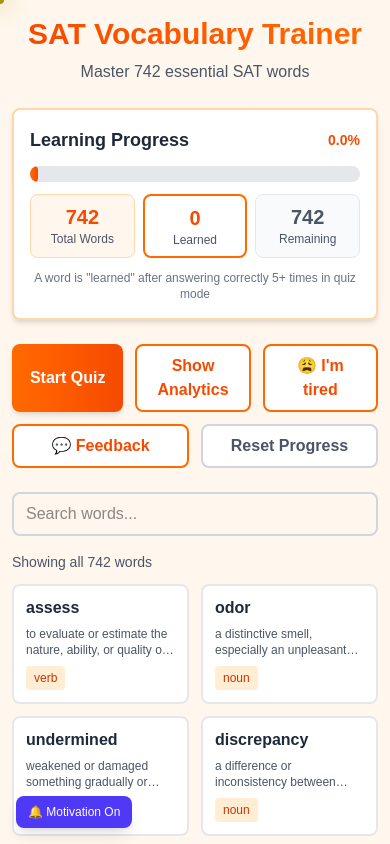
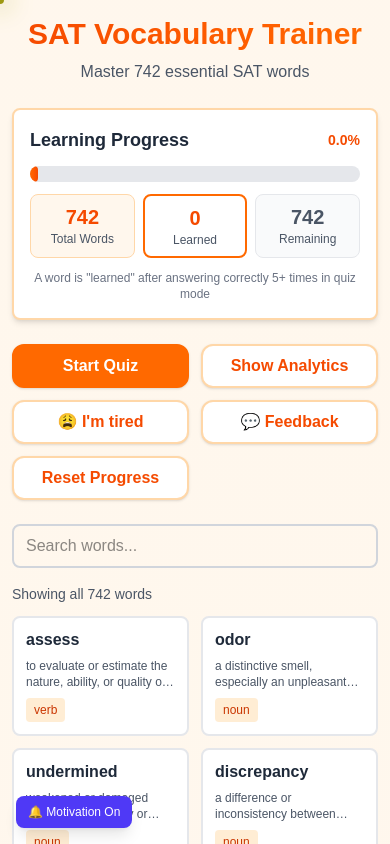
Before and after one commit to sapogeth/sat-vocab-trainer, a Next.js app: page / in a window 390 px wide. Shown: the top 844 px of the page. Built offline with nearby package versions, Linux system fonts and the light colour scheme.

Commit message:
fixed bugs

```diff
--- a/app/page.tsx
+++ b/app/page.tsx
@@ -111,28 +111,28 @@
         />
 
         {/* Action Buttons */}
-        <div className="flex flex-wrap gap-3 sm:gap-4 mb-6">
+        <div className="grid grid-cols-2 sm:grid-cols-3 md:grid-cols-5 gap-3 sm:gap-4 mb-6">
           <button
             onClick={() => setShowQuiz(true)}
-            className="flex-1 sm:flex-none bg-gradient-to-r from-orange-500 to-orange-600 text-white px-4 sm:px-6 py-2 sm:py-3 rounded-lg font-semibold hover:from-orange-600 hover:to-orange-700 transition-all hover:scale-105 active:scale-95 shadow-md"
+            className="bg-orange-500 text-white border-2 border-orange-500 px-4 sm:px-6 py-2 sm:py-3 rounded-xl font-semibold hover:bg-orange-600 hover:border-orange-600 hover:scale-105 transition-all active:scale-95 shadow-sm"
           >
             Start Quiz
           </button>
           <button
             onClick={() => setShowDashboard(!showDashboard)}
-            className="flex-1 sm:flex-none bg-white text-orange-600 border-2 border-orange-500 px-4 sm:px-6 py-2 sm:py-3 rounded-lg font-semibold hover:bg-orange-50 transition-all hover:scale-105 active:scale-95"
+            className="bg-white text-orange-600 border-2 border-orange-200 px-4 sm:px-6 py-2 sm:py-3 rounded-xl font-semibold hover:bg-orange-50 hover:border-orange-400 hover:scale-105 transition-all active:scale-95 shadow-sm"
           >
             {showDashboard ? "Hide" : "Show"} Analytics
           </button>
           <button
             onClick={handleMotivationClick}
-            className="flex-1 sm:flex-none bg-white text-orange-600 border-2 border-orange-500 px-4 sm:px-6 py-2 sm:py-3 rounded-lg font-semibold hover:bg-orange-50 transition-all hover:scale-105 active:scale-95"
+            className="bg-white text-orange-600 border-2 border-orange-200 px-4 sm:px-6 py-2 sm:py-3 rounded-xl font-semibold hover:bg-orange-50 hover:border-orange-400 hover:scale-105 transition-all active:scale-95 shadow-sm"
           >
             😩 I'm tired
           </button>
           <button
             onClick={() => window.open("https://forms.gle/SbdTwuxGyP1yndKb6", "_blank")}
-            className="flex-1 sm:flex-none bg-white text-orange-600 border-2 border-orange-500 px-4 sm:px-6 py-2 sm:py-3 rounded-lg font-semibold hover:bg-orange-50 transition-all hover:scale-105 active:scale-95"
+            className="bg-white text-orange-600 border-2 border-orange-200 px-4 sm:px-6 py-2 sm:py-3 rounded-xl font-semibold hover:bg-orange-50 hover:border-orange-400 hover:scale-105 transition-all active:scale-95 shadow-sm"
           >
             💬 Feedback
           </button>
@@ -142,7 +142,7 @@
                 resetProgress();
               }
             }}
-            className="flex-1 sm:flex-none bg-white text-gray-600 border-2 border-gray-300 px-4 sm:px-6 py-2 sm:py-3 rounded-lg font-semibold hover:bg-gray-50 transition-all hover:scale-105 active:scale-95"
+            className="bg-white text-orange-600 border-2 border-orange-200 px-4 sm:px-6 py-2 sm:py-3 rounded-xl font-semibold hover:bg-orange-50 hover:border-orange-400 hover:scale-105 transition-all active:scale-95 shadow-sm"
           >
             Reset Progress
           </button>
@@ -233,7 +233,7 @@
               return (
                 <div
                   key={word.word}
-                  className={`bg-white rounded-lg border-2 overflow-hidden transition-all hover:shadow-lg cursor-pointer hover:scale-105 ${
+                  className={`bg-white rounded-lg border-2 overflow-hidden transition-all hover:shadow-lg cursor-pointer ${
                     isLearned
                       ? "border-orange-400 bg-orange-50/50"
                       : "border-gray-200 hover:border-orange-300"
--- a/components/Quiz.tsx
+++ b/components/Quiz.tsx
@@ -146,7 +146,7 @@
             </p>
             <button
               onClick={() => window.open("https://forms.gle/SbdTwuxGyP1yndKb6", "_blank")}
-              className="bg-gradient-to-r from-orange-500 to-orange-600 text-white px-6 py-3 rounded-lg font-semibold hover:from-orange-600 hover:to-orange-700 transition-all hover:scale-105 active:scale-95 shadow-md"
+              className="bg-gradient-to-r from-orange-500 to-orange-600 text-white px-6 py-3 rounded-lg font-semibold hover:from-orange-600 hover:to-orange-700 transition-colors active:scale-95 shadow-md"
             >
               💬 Leave Feedback
             </button>
@@ -156,13 +156,13 @@
         <div className="flex flex-col sm:flex-row gap-3 sm:gap-4 justify-center">
           <button
             onClick={generateQuestions}
-            className="bg-gradient-to-r from-orange-500 to-orange-600 text-white px-6 py-3 rounded-lg font-semibold hover:from-orange-600 hover:to-orange-700 transition-all hover:scale-105 active:scale-95 shadow-md"
+            className="bg-gradient-to-r from-orange-500 to-orange-600 text-white px-6 py-3 rounded-lg font-semibold hover:from-orange-600 hover:to-orange-700 transition-colors active:scale-95 shadow-md"
           >
             Try Again
           </button>
           <button
             onClick={onBack}
-            className="bg-white text-gray-600 border-2 border-gray-300 px-6 py-3 rounded-lg font-semibold hover:bg-gray-50 transition-all hover:scale-105 active:scale-95"
+            className="bg-white text-gray-600 border-2 border-gray-300 px-6 py-3 rounded-lg font-semibold hover:bg-gray-50 transition-colors active:scale-95"
           >
             Back to Words
           </button>
@@ -281,7 +281,7 @@
 
           <button
             onClick={handleNext}
-            className="w-full bg-gradient-to-r from-orange-500 to-orange-600 text-white px-6 py-3 rounded-lg font-semibold hover:from-orange-600 hover:to-orange-700 transition-all hover:scale-105 active:scale-95 shadow-md text-sm sm:text-base"
+            className="w-full bg-gradient-to-r from-orange-500 to-orange-600 text-white px-6 py-3 rounded-lg font-semibold hover:from-orange-600 hover:to-orange-700 transition-colors active:scale-95 shadow-md text-sm sm:text-base"
           >
             {currentQuestion < questions.length - 1 ? "Next Question" : "See Results"}
           </button>
```
